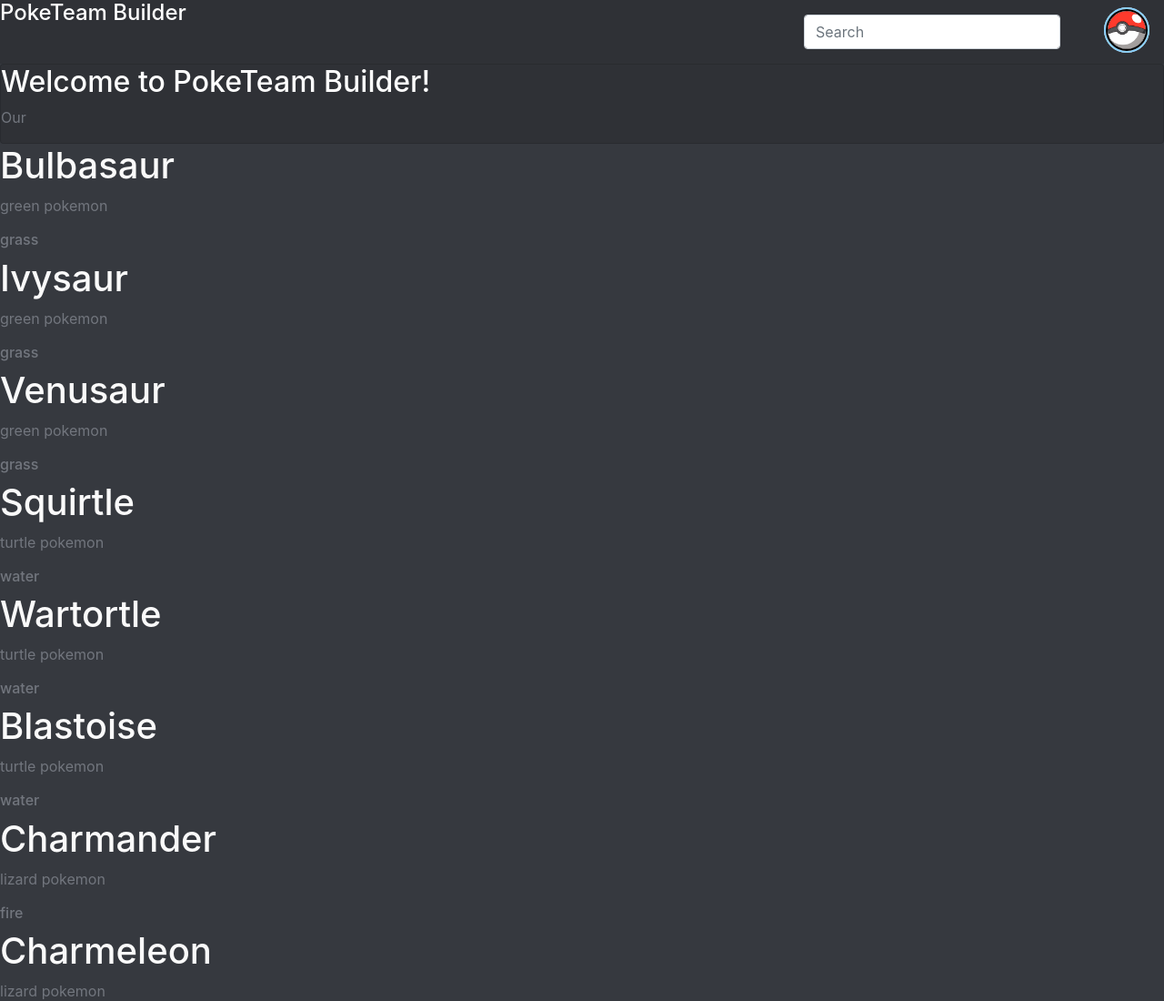
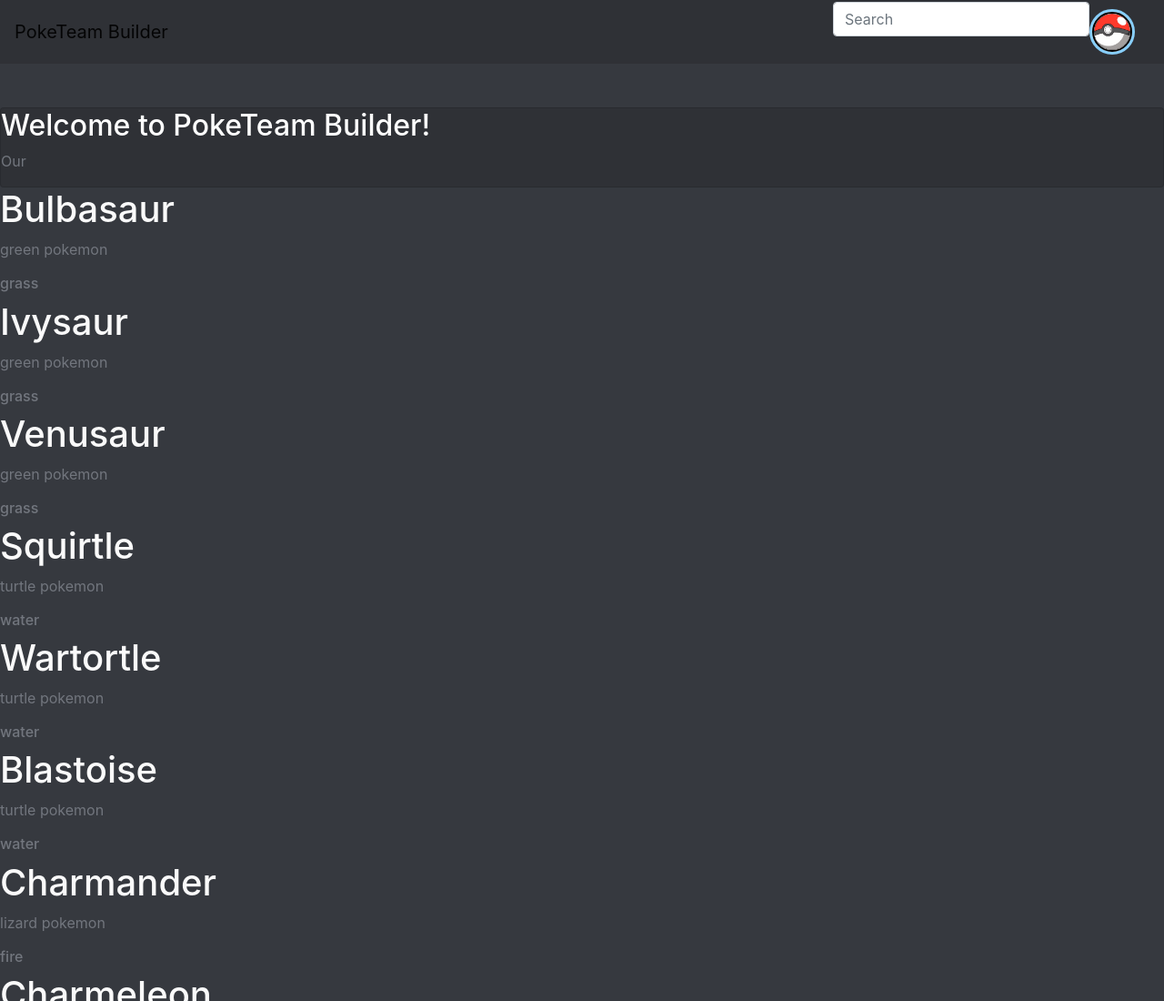
Before and after one commit to PokeMon-app/Pokemon-App, a React app in the folder pokemon/: page / in a window 1280 px wide. Shown: the top 1100 px of the page at 91% size. Built offline with nearby package versions, Linux system fonts and the light colour scheme.

Commit message:
feat: add imports and begin to structure landing page

```diff
--- a/package.json
+++ b/package.json
@@ -1,5 +1,10 @@
 {
   "dependencies": {
+    "@fortawesome/fontawesome-svg-core": "^1.2.32",
+    "@fortawesome/free-brands-svg-icons": "^5.15.1",
+    "@fortawesome/free-regular-svg-icons": "^5.15.1",
+    "@fortawesome/free-solid-svg-icons": "^5.15.1",
+    "@fortawesome/react-fontawesome": "^0.1.13",
     "react-image": "^4.0.3"
   }
 }
--- a/pokemon/src/components/NavbarIndex.js
+++ b/pokemon/src/components/NavbarIndex.js
@@ -1,40 +1,54 @@
 import React from 'react';
 import Navbar from 'react-bootstrap/Navbar';
 import Nav from 'react-bootstrap/Nav';
+import NavbarBrand from 'react-bootstrap/NavbarBrand'
 import Dropdown from 'react-bootstrap/NavDropdown';
 import Form from 'react-bootstrap/Form';
 import FormControl from 'react-bootstrap/FormControl';
 import Button from 'react-bootstrap/Button';
 import './Style/App.css'
 import pokeball from './Images/pokeball1.png';
+import {FontAwesomeIcon} from '@fortawesome/react-fontawesome'
+import {faSearch} from '@fortawesome/free-solid-svg-icons'
 
 const NavbarIndex = () => {
 
     return (
 
         //Navdropdown can technically be a state change...
-        <div className={"nav"}>
-            <h4>PokeTeam Builder</h4>
+        <Navbar className={"nav mb-5"}>
+            <NavbarBrand>PokeTeam Builder</NavbarBrand>
             {/* WILL SHOW ON LARGER SCREEN SIZES*/}
-            <Form className={"mt-3 ml-auto d-none d-md-block"}>
-                <FormControl type="text" placeholder="Search" className="mr-sm-2"/>
-            </Form>
-            <button className={"my-2 ml-5 mr-3 d-none d-md-block"}>
-                <button className={"button-inner"}>
-                    <img className={"pokeball"} src={pokeball} alt="pokeball"/>
-                </button>
-            </button>
+            <div className={"d-none d-md-block ml-auto"}>
+                <div className={"d-flex"}>
+                    <Form className={""}>
+                        <FormControl type="text" placeholder="Search" className="mr-sm-2"/>
+                    </Form>
+                    <div className={"d-block my-2 mr-3"}>
+                        <button className={"buttonInner"} type={'button'}>
+                            <img className={"pokeball"} src={pokeball} alt="pokeball"/>
+                        </button>
+                        <Nav className={"d-none openPokeball"}>
+                            <Nav.Link className={"profileLink"} >Profile</Nav.Link>
+                            <Nav.Link className={"teamsLink"} >Teams</Nav.Link>
+                        </Nav>
+                    </div>
+                </div>
+            </div>
 
             {/* WILL SHOW ON SMALL SMALL AND XS SCREENS*/}
-            <div className={"my-2 ml-auto mr-3 d-md-none"}>
-                <button className={"pokeball"}>
-                    <button className={"button-inner"}>
+            <div className={"my-2 ml-auto mr-3 d-md-none d-flex"}>
+                <button className={"mx-5"}>
+                    <FontAwesomeIcon icon={faSearch}></FontAwesomeIcon>
+                </button>
+                <div className={"border d-flex justify-content-center"}>
+                    <button className={"buttonInner"}>
                         <img className={"pokeball"} src={pokeball} alt="pokeball"/>
                     </button>
-                </button>
+                </div>
             </div>
 
-        </div>
+        </Navbar>
     )
 }
 
--- a/pokemon/src/components/Style/App.css
+++ b/pokemon/src/components/Style/App.css
@@ -37,7 +37,6 @@
             - primary color: #202225
             - secondary color: #2E3339
 */
-
 body {
     background-color: #36393F !important;
 }
--- a/pokemon/src/components/Style/NavbarIndex.css
+++ b/pokemon/src/components/Style/NavbarIndex.css
@@ -1,41 +1,53 @@
+
 .nav {
     display: flex;
     flex-wrap: wrap;
     padding-left: 0;
     margin-bottom: 0;
-    background-color: #2F3136;
+    background: #2F3136;
     height: 70px;
 }
 .nav h4 {
     color: #FFFFFF !important;
 }
-.nav button {
+.nav .pokeballContain {
+    /*border-radius: 50%;*/
+    /*border: 2px solid lightskyblue;*/
+}
+
+.nav .pokeball:focus {
+    outline: none;
+}
+.nav .buttonInner {
     margin: 0;
     padding: 0;
-    border: 0;
-    height: 50px;
-    width: 50px;
+    height: 100%;
+    width: 100%;
     border-radius: 50%;
-}
-.nav button:focus {
-    height: 48px;
-    width: 48px;
-    border: 1px solid darkorange;
-}
-.nav button .button-inner {
-    border: 2px solid lightskyblue;
-}
-.nav button .button-inner:focus {
-    border: 2px solid darkorange;
+    /*border: 5px solid lightskyblue;*/
+    outline:none
 }
 .nav .pokeball {
-    /*height: 50px;*/
-    /*width: 50px;*/
-    height: 100%;
-    width: 100%;
+    position: relative;
+    height: 44px;
+    width: 44px;
     border: 2px solid black;
     border-radius: 50%;
 }
-.nav button:focus {
-    outline: none;
+.nav .buttonInner:focus {
+    height: 48px;
+    width: 48px;
+    margin: 1px;
+    border: 2px solid darkorange;
 }
+.nav .buttonInner {
+    border: 3px solid lightskyblue;
+}
+.border {
+    border: white;
+    height: 100%;
+
+}
+.openPokeball {
+
+}
```
Also changed, not shown: pokemon/src/components/Dropdown.js (deleted, +0 -9 lines), 2 other files.
